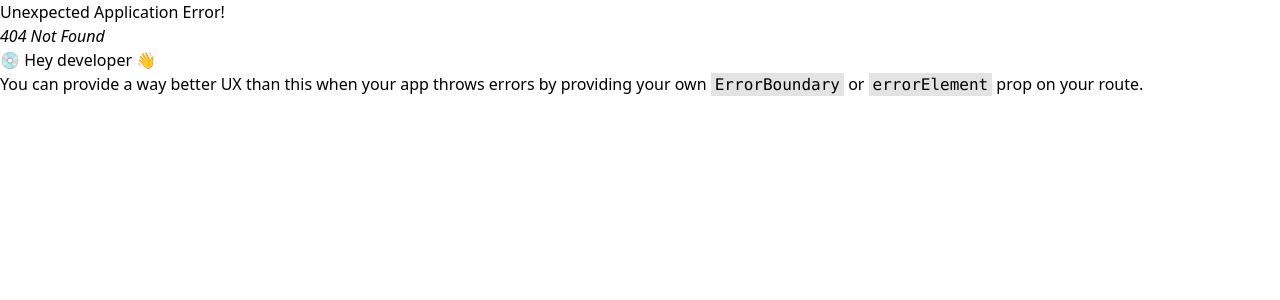
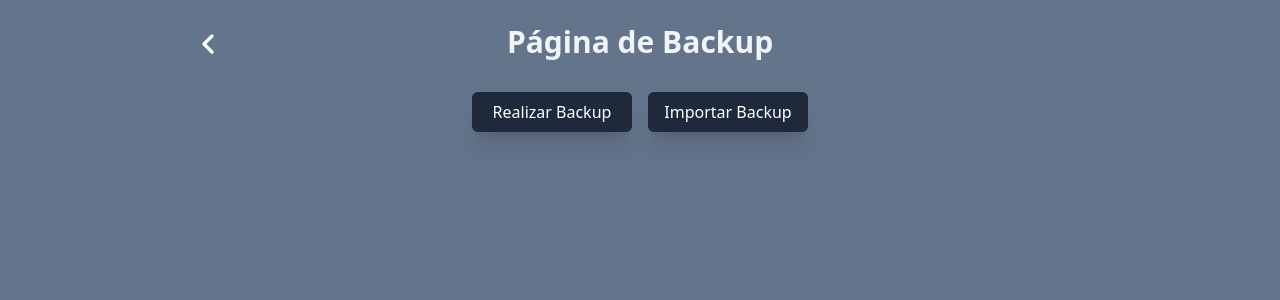
Before and after one commit to Jardollyno/dark-line-system, a React (Vite) app: page /backup in a window 1280 px wide. Before the commit this address had no page. Shown: the top 300 px of the page. Built offline with nearby package versions, Linux system fonts and the light colour scheme.

Commit message:
Implementa Backup

```diff
--- a/src/App.jsx
+++ b/src/App.jsx
@@ -9,6 +9,10 @@ function App() {
   //const [count, setCount] = useState(0);
   function onClickInventory() {
     navigate(`/inventory`);
+  }
+
+  function onClickBackup() {
+    navigate(`/backup`);
   }
 
   return (
@@ -25,7 +29,13 @@ function App() {
           </Button>
           <Button>Agenda</Button>
           <Button>Clientes</Button>
-          <Button>Backup</Button>
+          <Button
+            onClick={() => {
+              onClickBackup();
+            }}
+          >
+            Backup
+          </Button>
           <Button>Histórico</Button>
         </div>
       </div>
--- a/src/components/Categories.jsx
+++ b/src/components/Categories.jsx
@@ -1,7 +1,7 @@
 import { ChevronDownIcon, TrashIcon } from "lucide-react";
 import { useState } from "react";
 
-import ItemPage from "../pages/ItemPage";
+import ItemPage from "./ItemPage";
 
 const DEFAULT_CATEGORY = {
   id: "uncategorized",
@@ -62,9 +62,9 @@ function Categories({ items, setItems, categories, onDeleteCategoryClick }) {
         {safeCategories.map((category) => (
           <li
             key={category.id}
-            className="m-2 bg-slate-700 text-white p-2 rounded-xl shadow"
+            className="m-2 bg-slate-900 text-white p-2 rounded-xl shadow"
           >
-            <div className="bg-slate-800 text-white p-2 rounded-xl shadow">
+            <div className="bg-slate-700 text-white p-2 rounded-xl shadow">
               <div className="p-1 flex items-center gap-2 font-semibold">
                 <span>{category.name}</span>
                 <button
@@ -90,7 +90,7 @@ function Categories({ items, setItems, categories, onDeleteCategoryClick }) {
                     (item) => (
                       <li
                         key={item.id}
-                        className="m-2 bg-slate-700 text-white p-2 rounded-xl shadow"
+                        className="m-2 bg-slate-800 text-white p-2 rounded-xl shadow"
                       >
                         <div className="p-1 flex items-center gap-2 font-semibold">
                           <span onClick={() => onSeeDetailsClick(item)}>
@@ -103,7 +103,7 @@ function Categories({ items, setItems, categories, onDeleteCategoryClick }) {
 
                           <button
                             onClick={() => onDeleteItemClick(item.id)}
-                            className="absolute right-5 pl-1 w-8 h-8 rounded-xl bg-slate-500  text-white hover:bg-red-500 transition"
+                            className="absolute right-[2rem] pl-1 w-8 h-8 rounded-xl bg-slate-500  text-white hover:bg-red-500 transition"
                           >
                             <TrashIcon />
                           </button>
--- a/src/pages/ItemPage.jsx
+++ b/src/components/ItemPage.jsx
@@ -1,7 +1,7 @@
 /* eslint-disable react/prop-types */
-import Title from "../components/Title";
-import Input from "../components/Input";
-import Button from "../components/Button";
+import Title from "./Title";
+import Input from "./Input";
+import Button from "./Button";
 import { useEffect, useState } from "react";
 
 function ItemPage({ item, categorys, onClose, onSave }) {
--- a/src/components/Title.jsx
+++ b/src/components/Title.jsx
@@ -1,6 +1,6 @@
 function Title(props) {
   return (
-    <h1 className="mb-2 text-3xl text-slate-100 font-bold text-center">
+    <h1 className="mb-6 text-3xl text-slate-100 font-bold text-center">
       {props.children}
     </h1>
   );
--- a/src/main.jsx
+++ b/src/main.jsx
@@ -5,6 +5,7 @@ import { createBrowserRouter, RouterProvider } from "react-router-dom";
 import "./index.css";
 import App from "./App.jsx";
 import Inventory from "./pages/Inventory.jsx";
+import BackupPage from "./pages/BackupPage.jsx";
 
 const router = createBrowserRouter([
   {
@@ -15,6 +16,10 @@ const router = createBrowserRouter([
     path: "/inventory",
     element: <Inventory />,
   },
+  {
+    path: "/backup",
+    element: <BackupPage />,
+  },
 ]);
 
 createRoot(document.getElementById("root")).render(
--- /dev/null
+++ b/src/pages/BackupPage.jsx
@@ -0,0 +1,83 @@
+import { ChevronLeftIcon } from "lucide-react";
+import { useNavigate } from "react-router-dom";
+import { useRef } from "react";
+
+import Title from "../components/Title";
+import Button from "../components/Button";
+
+function BackupPage() {
+  const navigate = useNavigate();
+  const rawData = localStorage.getItem("items");
+  const parsedData = JSON.parse(rawData || "[]");
+  const formattedText = JSON.stringify(parsedData, null, 2);
+  const fileInputRef = useRef(null);
+
+  function downloadTxt() {
+    if (!formattedText) {
+      alert("Nenhum dado para fazer backup.");
+      return;
+    }
+    const blob = new Blob([formattedText], {
+      type: "text/plain;charset=utf-8",
+    });
+    const url = URL.createObjectURL(blob);
+    const link = document.createElement("a");
+    link.href = url;
+    link.download = "backup.txt";
+    document.body.appendChild(link);
+    link.click();
+    document.body.removeChild(link);
+    URL.revokeObjectURL(url);
+  }
+
+  function importTxt(event) {
+    const file = event.target.files[0];
+
+    if (!file) return;
+    const reader = new FileReader();
+    reader.onload = function (e) {
+      const content = e.target.result;
+      try {
+        const parsed = JSON.parse(content);
+        localStorage.setItem("items", JSON.stringify(parsed));
+        alert("Dados importados com sucesso!");
+      } catch (error) {
+        localStorage.setItem("items", content);
+        alert("Arquivo importado como texto simples");
+      }
+    };
+    reader.readAsText(file);
+  }
+
+  return (
+    <div className="w-screen h-screen bg-slate-500 flex justify-center p-6">
+      <div className="w-full max-w-4xl">
+        <div className="relative flex items-center justify-center">
+          <button
+            onClick={() => navigate(-1)}
+            className="absolute left-0 top-1"
+          >
+            <ChevronLeftIcon className="w-8 h-8 text-white" strokeWidth={2.5} />
+          </button>
+          <Title>Página de Backup</Title>
+        </div>
+
+        <div className="gap-4 justify-center flex">
+          <Button onClick={downloadTxt}>Realizar Backup</Button>
+          <Button onClick={() => fileInputRef.current?.click()}>
+            Importar Backup
+          </Button>
+          <input
+            ref={fileInputRef}
+            type="file"
+            accept=".txt"
+            onChange={importTxt}
+            className="hidden"
+          />
+        </div>
+      </div>
+    </div>
+  );
+}
+
+export default BackupPage;
--- a/src/pages/Inventory.jsx
+++ b/src/pages/Inventory.jsx
@@ -58,7 +58,10 @@ function Inventory() {
     <div className="w-screen min-h-screen bg-slate-500 flex justify-center p-6">
       <div className="w-full max-w-4xl relative">
         <div className="relative flex items-center justify-center">
-          <button onClick={() => navigate(-1)} className="absolute left-0">
+          <button
+            onClick={() => navigate(-1)}
+            className="absolute left-0 top-1"
+          >
             <ChevronLeftIcon className="w-8 h-8 text-white" strokeWidth={2.5} />
           </button>
           <Title>Inventário</Title>
```
